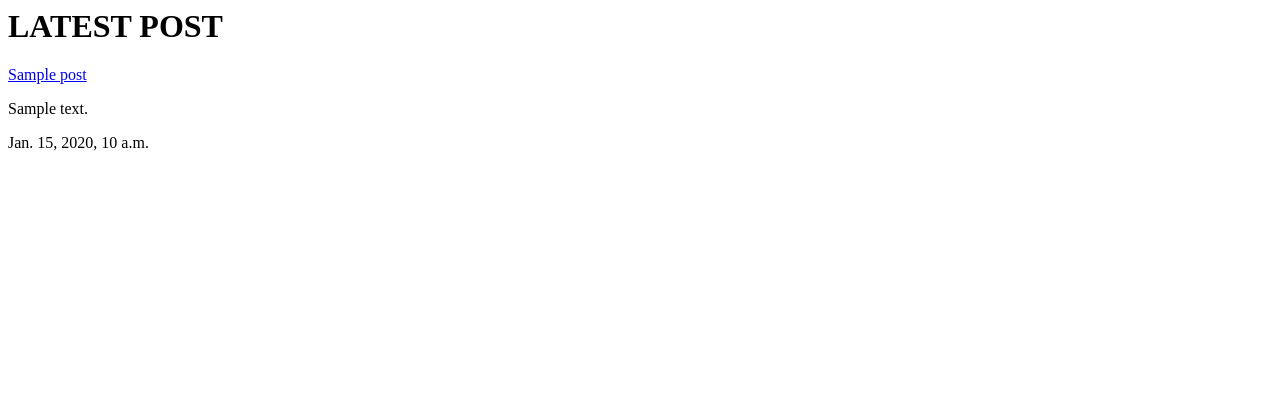
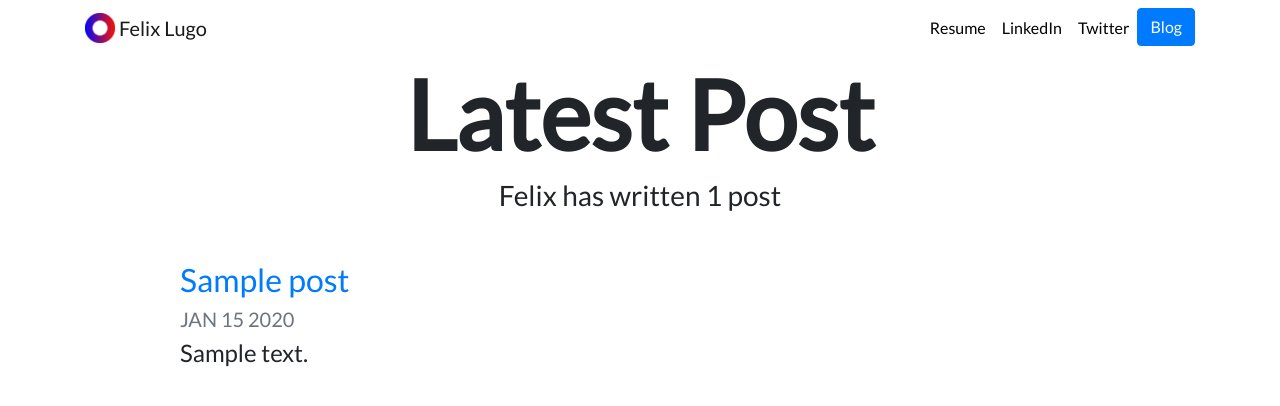
Before and after one commit to dexterneutron/django-personal-portfolio, a Django app: template blog/templates/blog/all_blogs.html in a window 1280 px wide. Shown: the top 406 px of the page. Run offline with Django 3.2, Linux system fonts and the light colour scheme; the template is opened without the code that fills it: most values are stand-ins (such as "Sample title", 1, 10 or a date in 2020); data that the repository does not hold is empty; some libraries are stand-ins or nearby versions.

Commit message:
Added styling to blog and portfolio pages

```diff
--- a/blog/models.py
+++ b/blog/models.py
@@ -7,3 +7,6 @@ class Blog(models.Model):
     title = models.CharField(max_length=200)
     description = models.TextField()
     date = models.DateField()
+
+    def __str__(self):
+        return self.title
--- a/blog/templates/blog/all_blogs.html
+++ b/blog/templates/blog/all_blogs.html
@@ -1,8 +1,20 @@
-<H1>LATEST POST</H1>
+{% extends 'portfolio/base.html' %}
 
-{% for post in blog %}
-<a href="{% url 'blog:detail' post.id %}">{{ post.title }}</a>
-<p> {{ post.description }} </p>
-<p> {{ post.date }} </p>
+{% load static %}
 
-{% endfor %}
+{% block content %}
+
+<h1 id="blogtitle" class="font-weight-bold text-center">Latest Post</h1>
+<H3 class="text-center mb-5">Felix has written {{blog.count}} post{{blog.count|pluralize}} </H3>
+    {% for post in blog %}
+    <div class="row justify-content-center my-3">
+      <div class="col-md-10">
+
+        <a href="{% url 'blog:detail' post.id %}"><h2> {{ post.title }} </h2></a>
+        <h5 class="text-muted"> {{ post.date|date:'M d Y'|upper }} </h5>
+        <h4> {{ post.description|striptags|truncatechars:100 }} </h4>
+      </div>
+    </div>
+    {% endfor %}
+
+{% endblock %}
--- a/blog/views.py
+++ b/blog/views.py
@@ -2,7 +2,7 @@ from django.shortcuts import render, get_object_or_404
 from .models import Blog
 # Create your views here.
 def all_blogs(request):
-    blogs = Blog.objects.order_by('-date')[:5]
+    blogs = Blog.objects.order_by('-date')
     return render(request, 'blog/all_blogs.html', {'blog': blogs})
 
 def detail(request, blog_id):
--- a/portfolio/models.py
+++ b/portfolio/models.py
@@ -6,3 +6,6 @@ class Project(models.Model):
     description = models.CharField(max_length=250)
     image = models.ImageField(upload_to='portfolio/images/')
     url = models.URLField(blank=True)
+
+    def __str__(self):
+        return self.title
--- /dev/null
+++ b/portfolio/static/portfolio/custom.css
@@ -0,0 +1,24 @@
+.navbar-nav .nav-link {
+    color: rgba(0,0,0,1) !important;
+}
+
+.navbar-nav .nav-link:hover {
+    color: rgba(0,0,0,.5) !important;
+}
+
+body {
+    font-family: 'Lato', sans-serif;
+}
+
+#blogtitle {
+    font-size: 6rem;
+}
+
+@media (min-width: 992px) {
+    #hometext {
+        font-size: 4rem;
+    }
+    #blogdetailtitle {
+        font-size: 5rem;
+    }
+}
--- /dev/null
+++ b/portfolio/templates/portfolio/base.html
@@ -0,0 +1,63 @@
+
+{% load static %}
+<!doctype html>
+<html lang="en">
+
+<head>
+  <!-- Required meta tags -->
+  <meta charset="utf-8">
+  <meta name="viewport" content="width=device-width, initial-scale=1, shrink-to-fit=no">
+
+  <!-- Bootstrap CSS -->
+  <link rel="stylesheet" href="https://stackpath.bootstrapcdn.com/bootstrap/4.4.1/css/bootstrap.min.css" integrity="sha384-Vkoo8x4CGsO3+Hhxv8T/Q5PaXtkKtu6ug5TOeNV6gBiFeWPGFN9MuhOf23Q9Ifjh" crossorigin="anonymous">
+
+  <link rel="stylesheet" href="{% static "portfolio/custom.css" %}">
+
+  <link href="https://fonts.googleapis.com/css?family=Lato&display=swap" rel="stylesheet">
+
+  <link rel="icon" type="image/png" href="{% static "portfolio/Logo.png" %}">
+
+  <title>Felix Lugo</title>
+</head>
+
+<body>
+
+  <nav id="topNav" class="navbar navbar-expand-md navbar-light">
+    <div class="container">
+      <a class="navbar-brand" href="{% url 'home' %}">
+        <img src="{% static "portfolio/Logo.png" %}" width="30" height="30" class="d-inline-block align-top" alt="Nick's Logo">
+        <span>Felix Lugo</span>
+      </a>
+      <button class="navbar-toggler" type="button" data-toggle="collapse" data-target="#navbarNav" aria-controls="navbarNav" aria-expanded="false" aria-label="Toggle navigation">
+        <span class="navbar-toggler-icon"></span>
+      </button>
+      <div class="collapse navbar-collapse text-center" id="navbarNav">
+        <ul class="navbar-nav ml-auto">
+          <li class="nav-item">
+            <a class="nav-link" href="{% static "portfolio/resume.pdf" %}">Resume</a>
+          </li>
+          <li class="nav-item">
+            <a class="nav-link" href="https://www.linkedin.com/in/felixdlugo/" target="_blank">LinkedIn</a>
+          </li>
+          <li class="nav-item">
+            <a class="nav-link" href="https://twitter.com/twitter" target="_blank">Twitter</a>
+          </li>
+          <li>
+            <a role="button" href="{% url 'blog:all_blogs' %}" class="btn btn-primary">Blog</a>
+          </li>
+        </ul>
+      </div>
+    </div>
+  </nav>
+  <div class="container">
+    {% block content %}{% endblock %}
+  </div>
+
+  <!-- Optional JavaScript -->
+  <!-- jQuery first, then Popper.js, then Bootstrap JS -->
+  <script src="https://code.jquery.com/jquery-3.4.1.slim.min.js" integrity="sha384-J6qa4849blE2+poT4WnyKhv5vZF5SrPo0iEjwBvKU7imGFAV0wwj1yYfoRSJoZ+n" crossorigin="anonymous"></script>
+  <script src="https://cdn.jsdelivr.net/npm/popper.js@1.16.0/dist/umd/popper.min.js" integrity="sha384-Q6E9RHvbIyZFJoft+2mJbHaEWldlvI9IOYy5n3zV9zzTtmI3UksdQRVvoxMfooAo" crossorigin="anonymous"></script>
+  <script src="https://stackpath.bootstrapcdn.com/bootstrap/4.4.1/js/bootstrap.min.js" integrity="sha384-wfSDF2E50Y2D1uUdj0O3uMBJnjuUD4Ih7YwaYd1iqfktj0Uod8GCExl3Og8ifwB6" crossorigin="anonymous"></script>
+</body>
+
+</html>
```
Also changed, not shown: blog/templates/blog/detail.html (added, +11 -0 lines), portfolio/templates/portfolio/home.html (+37 -14 lines), blog/migrations/0001_initial.py (added), portfolio/static/portfolio/Logo.png (added), portfolio/static/portfolio/profile_pic.jpg (added), 1 other file.
